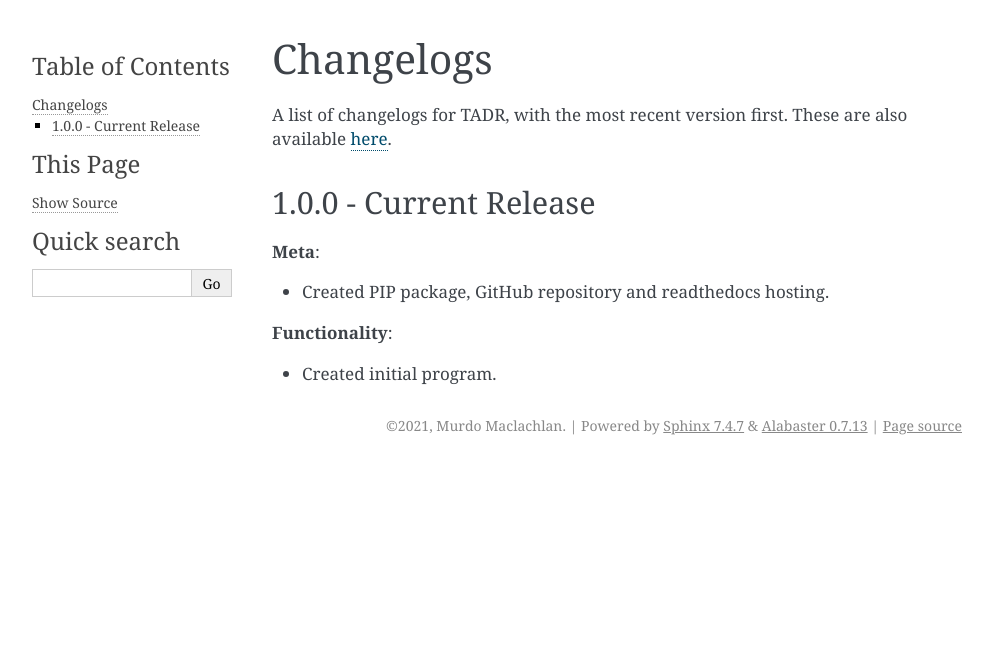
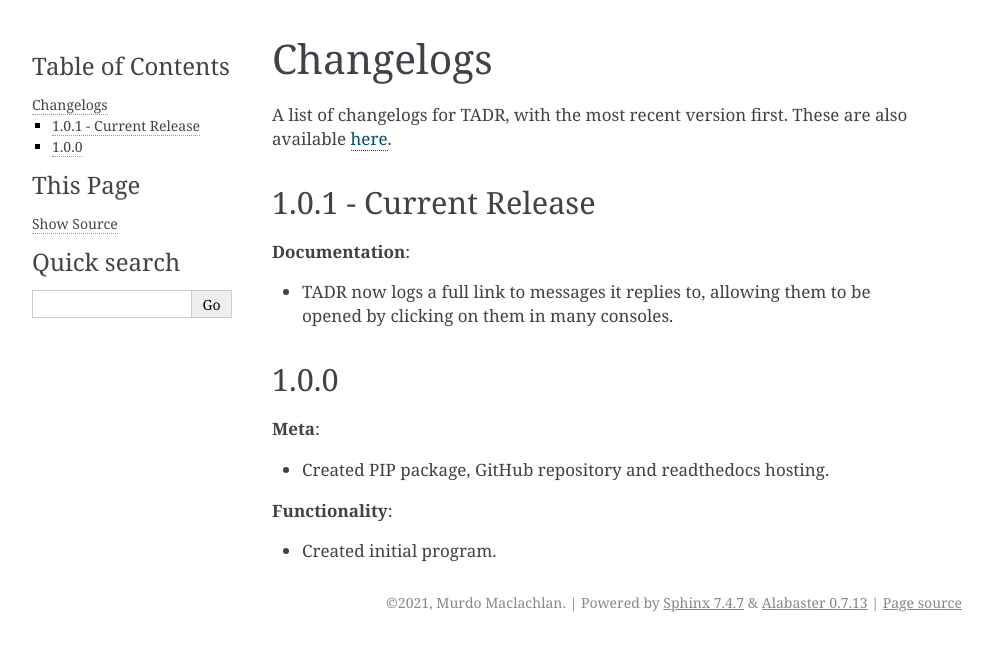
Before and after one commit to MurdoMaclachlan/tadr, a Sphinx documentation site: the page built from docs/source/changelogs.rst, in a window 1280 px wide. Shown: the top 651 px of the page, without its empty margins (148-1141 px from the left). Built offline with Sphinx 7.4.7, drawn with Linux system fonts in a browser that asks for light colours.

Commit message:
Update for 1.0.1 changelog

```diff
--- a/docs/source/changelogs.rst
+++ b/docs/source/changelogs.rst
@@ -3,8 +3,15 @@ Changelogs
 
 A list of changelogs for TADR, with the most recent version first. These are also available `here <https://github.com/MurdoMaclachlan/tadr/releases>`_.
 
-1.0.0 - Current Release
+1.0.1 - Current Release
 -----------------------
+
+**Documentation**:
+
+- TADR now logs a full link to messages it replies to, allowing them to be opened by clicking on them in many consoles.
+
+1.0.0
+-----
 
 **Meta**:
 
```
